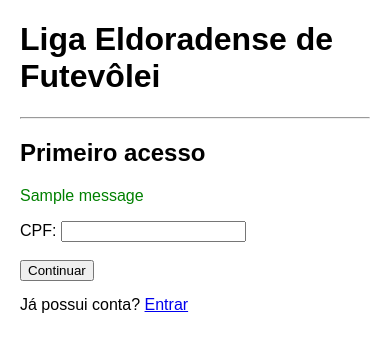
After one commit to IsmaIenczak/liga-eldoradense-ftv, a Flask app: page /primeiro-acesso in a window 390 px wide. The commit adds this page. Shown: the top 352 px of the page. Run offline with Flask 3, Linux system fonts and the light colour scheme; tables that the repository leaves empty hold one stand-in row (values such as "Sample post"); one stand-in notice (Sample message) is shown; parts of the project's set-up code (start-up, migrations or seed data) failed here and were passed over.

Commit message:
feat: add first access flow for admin-created athletes
- Added first access flow for athletes previously created by admin
- Allowed athlete account activation using CPF lookup
- Added two-step first access form (lookup and completion)
- Linked new user account to existing athlete record
- Updated athlete phone during first access completion
- Exposed first access route in public auth flow
- Added first access link to login page

```diff
--- a/app.py
+++ b/app.py
@@ -25,7 +25,7 @@ app.permanent_session_lifetime = timedelta(minutes=30)
 
 @app.before_request
 def proteger_rotas():
-    rotas_livres = ["auth.login", "auth.cadastro_atleta", "static"]
+    rotas_livres = ["auth.login", "auth.cadastro_atleta", "auth.primeiro_acesso", "static"]
 
     if request.endpoint is None:
         return
--- a/routes/auth.py
+++ b/routes/auth.py
@@ -121,6 +121,91 @@ def cadastro_atleta():
     return render_template("cadastro_atleta.html", niveis=niveis)
 
 
+
+
+@auth_bp.route("/primeiro-acesso", methods=["GET", "POST"])
+def primeiro_acesso():
+    if request.method == "POST":
+        etapa = request.form.get("etapa")
+
+        if etapa == "buscar":
+            cpf = request.form.get("cpf")
+
+            if not cpf or not cpf.isdigit() or len(cpf) != 11:
+                flash("Informe um CPF válido com 11 números.", "error")
+                return redirect(url_for("auth.primeiro_acesso"))
+
+            atleta = Atleta.query.filter_by(cpf=cpf).first()
+
+            if not atleta:
+                flash("Nenhum atleta cadastrado foi encontrado com esse CPF.", "error")
+                return redirect(url_for("auth.primeiro_acesso"))
+
+            if atleta.usuario:
+                flash("Este atleta já possui conta de acesso. Faça login.", "error")
+                return redirect(url_for("auth.login"))
+
+            return render_template("primeiro_acesso.html", atleta=atleta, etapa="completar")
+
+        elif etapa == "completar":
+            atleta_id = request.form.get("atleta_id")
+            telefone = request.form.get("telefone")
+            email = request.form.get("email")
+            senha = request.form.get("senha")
+            confirmar_senha = request.form.get("confirmar_senha")
+
+            atleta = Atleta.query.get(atleta_id)
+
+            if not atleta:
+                flash("Atleta não encontrado.", "error")
+                return redirect(url_for("auth.primeiro_acesso"))
+
+            if atleta.usuario:
+                flash("Este atleta já possui conta de acesso. Faça login.", "error")
+                return redirect(url_for("auth.login"))
+
+            if not email or not email.strip():
+                flash("Informe um email válido.", "error")
+                return render_template("primeiro_acesso.html", atleta=atleta, etapa="completar")
+
+            usuario_existente_email = Usuario.query.filter_by(email=email.strip()).first()
+            if usuario_existente_email:
+                flash("Já existe um usuário cadastrado com esse email.", "error")
+                return render_template("primeiro_acesso.html", atleta=atleta, etapa="completar")
+
+            if not senha_forte(senha):
+                flash(
+                    "A senha deve ter pelo menos 8 caracteres, incluindo 1 letra maiúscula, 1 número e 1 caractere especial.",
+                    "error"
+                )
+                return render_template("primeiro_acesso.html", atleta=atleta, etapa="completar")
+
+            if senha != confirmar_senha:
+                flash("A confirmação de senha não confere.", "error")
+                return render_template("primeiro_acesso.html", atleta=atleta, etapa="completar")
+
+            atleta.telefone = telefone
+
+            usuario = Usuario(
+                email=email.strip(),
+                tipo="atleta",
+                atleta_id=atleta.id
+            )
+            usuario.set_senha(senha)
+
+            db.session.add(usuario)
+            db.session.commit()
+
+            flash("Primeiro acesso concluído com sucesso! Agora faça login.", "success")
+            return redirect(url_for("auth.login"))
+
+    return render_template("primeiro_acesso.html", etapa="buscar")
+
+
+
+
+
+
 @auth_bp.route("/logout")
 def logout():
     session.clear()
--- a/routes/categorias.py
+++ b/routes/categorias.py
@@ -15,7 +15,7 @@ def nova_categoria():
     niveis = Nivel.query.order_by(Nivel.nome.asc()).all()
 
     if request.method == "POST":
-        modalidade = request.form.get("modalidade")
+        modalidade = request.form.get("modalidade", "").strip().lower()
         nivel_id = int(request.form.get("nivel"))
         evento_id = request.form.get("evento")
         vagas = request.form.get("vagas")
@@ -94,7 +94,7 @@ def editar_categoria(categoria_id):
     niveis = Nivel.query.order_by(Nivel.nome.asc()).all()
 
     if request.method == "POST":
-        nova_modalidade = request.form.get("modalidade")
+        nova_modalidade = request.form.get("modalidade", "").strip().lower()
         novo_nivel_id = int(request.form.get("nivel"))
         novo_evento_id = int(request.form.get("evento"))
         novas_vagas = request.form.get("vagas")
--- a/templates/atletas.html
+++ b/templates/atletas.html
@@ -32,6 +32,7 @@
                 <th>Nome</th>
                 <th>CPF</th>
                 <th>Telefone</th>
+                <th>Email</th>
                 <th>Sexo</th>
                 <th>Nível</th>
                 <th>Residente em Eldorado do Sul</th>
@@ -46,6 +47,7 @@
                     <td>{{ atleta.nome }}</td>
                     <td>{{ atleta.cpf }}</td>
                     <td>{{ atleta.telefone or "Não informado" }}</td>
+                    <td>{{ atleta.usuario.email if atleta.usuario else "Não informado" }}</td>
                     <td>{{ atleta.sexo }}</td>
                     <td>{{ atleta.nivel.nome }}</td>
                     <td>{{ "Sim" if atleta.residente_eldorado else "Não" }}</td>
--- a/templates/editar_categoria.html
+++ b/templates/editar_categoria.html
@@ -17,9 +17,9 @@
 
     <label>Modalidade:</label>
     <select name="modalidade" required>
-        <option value="Masculino" {% if categoria.modalidade == "Masculino" %}selected{% endif %}>Masculino</option>
-        <option value="Feminino" {% if categoria.modalidade == "Feminino" %}selected{% endif %}>Feminino</option>
-        <option value="Misto" {% if categoria.modalidade == "Misto" %}selected{% endif %}>Misto</option>
+        <option value="masculino" {% if categoria.modalidade == "masculino" %}selected{% endif %}>Masculino</option>
+        <option value="feminino" {% if categoria.modalidade == "feminino" %}selected{% endif %}>Feminino</option>
+        <option value="misto" {% if categoria.modalidade == "misto" %}selected{% endif %}>Misto</option>
     </select>
 
     <br><br>
--- a/templates/home_atleta.html
+++ b/templates/home_atleta.html
@@ -6,6 +6,7 @@
 <p>Bem-vindo, {{ atleta.nome }}!</p>
 
 <p><strong>Telefone:</strong> {{ atleta.telefone or "Não informado" }}</p>
+<p><strong>Email:</strong> {{ atleta.usuario.email if atleta.usuario else "Não informado" }}</p>
 <p><strong>CPF:</strong> {{ atleta.cpf }}</p>
 <p><strong>Sexo:</strong> {{ atleta.sexo }}</p>
 <p><strong>Nível:</strong> {{ atleta.nivel.nome if atleta and atleta.nivel else "Não definido" }}</p>
--- a/templates/login.html
+++ b/templates/login.html
@@ -33,4 +33,9 @@
     <a href="{{ url_for('auth.cadastro_atleta') }}">Criar conta</a>
 </p>
 
+<p>
+    Já foi cadastrado pela administração?
+    <a href="{{ url_for('auth.primeiro_acesso') }}">Fazer primeiro acesso</a>
+</p>
+
 {% endblock %}
--- a/templates/nova_categoria.html
+++ b/templates/nova_categoria.html
@@ -17,9 +17,9 @@
 
     <label>Modalidade:</label>
     <select name="modalidade" required>
-        <option value="Masculino">Masculino</option>
-        <option value="Feminino">Feminino</option>
-        <option value="Misto">Misto</option>
+        <option value="masculino">Masculino</option>
+        <option value="feminino">Feminino</option>
+        <option value="misto">Misto</option>
     </select>
 
     <br><br>
--- /dev/null
+++ b/templates/primeiro_acesso.html
@@ -0,0 +1,73 @@
+{% extends "base.html" %}
+
+{% block content %}
+<h2>Primeiro acesso</h2>
+
+{% with messages = get_flashed_messages(with_categories=true) %}
+  {% if messages %}
+    {% for category, message in messages %}
+      <p style="color: {% if category == 'error' %}red{% else %}green{% endif %};">
+        {{ message }}
+      </p>
+    {% endfor %}
+  {% endif %}
+{% endwith %}
+
+{% if etapa == "buscar" %}
+    <form method="POST">
+        <input type="hidden" name="etapa" value="buscar">
+
+        <label for="cpf">CPF:</label>
+        <input type="text" id="cpf" name="cpf" required>
+
+        <br><br>
+
+        <button type="submit">Continuar</button>
+    </form>
+
+{% elif etapa == "completar" %}
+    <p><strong>Nome:</strong> {{ atleta.nome }}</p>
+    <p><strong>CPF:</strong> {{ atleta.cpf }}</p>
+    <p><strong>Nível:</strong> {{ atleta.nivel.nome if atleta.nivel else "Não definido" }}</p>
+    <p><strong>Sexo:</strong> {{ atleta.sexo }}</p>
+
+    <p>
+        Caso algum dado acima esteja divergente, entre em contato com a administração do evento.
+    </p>
+
+    <form method="POST">
+        <input type="hidden" name="etapa" value="completar">
+        <input type="hidden" name="atleta_id" value="{{ atleta.id }}">
+
+        <label for="telefone">Telefone (WhatsApp):</label>
+        <input type="text" id="telefone" name="telefone" value="{{ atleta.telefone or '' }}">
+
+        <br><br>
+
+        <label for="email">Email:</label>
+        <input type="email" id="email" name="email" required>
+
+        <br><br>
+
+        <label for="senha">Senha:</label>
+        <input type="password" id="senha" name="senha" required>
+
+        <br><br>
+
+        <label for="confirmar_senha">Confirmar senha:</label>
+        <input type="password" id="confirmar_senha" name="confirmar_senha" required>
+
+        <br><br>
+
+        <p>
+            A senha deve ter pelo menos 8 caracteres, incluindo 1 letra maiúscula, 1 número e 1 caractere especial.
+        </p>
+
+        <button type="submit">Concluir primeiro acesso</button>
+    </form>
+{% endif %}
+
+<p style="margin-top: 15px;">
+    Já possui conta? <a href="{{ url_for('auth.login') }}">Entrar</a>
+</p>
+{% endblock %}
```
Also changed, not shown: docs/dev_notes.md (+3 -50 lines), models.py (+6 -1 lines).
